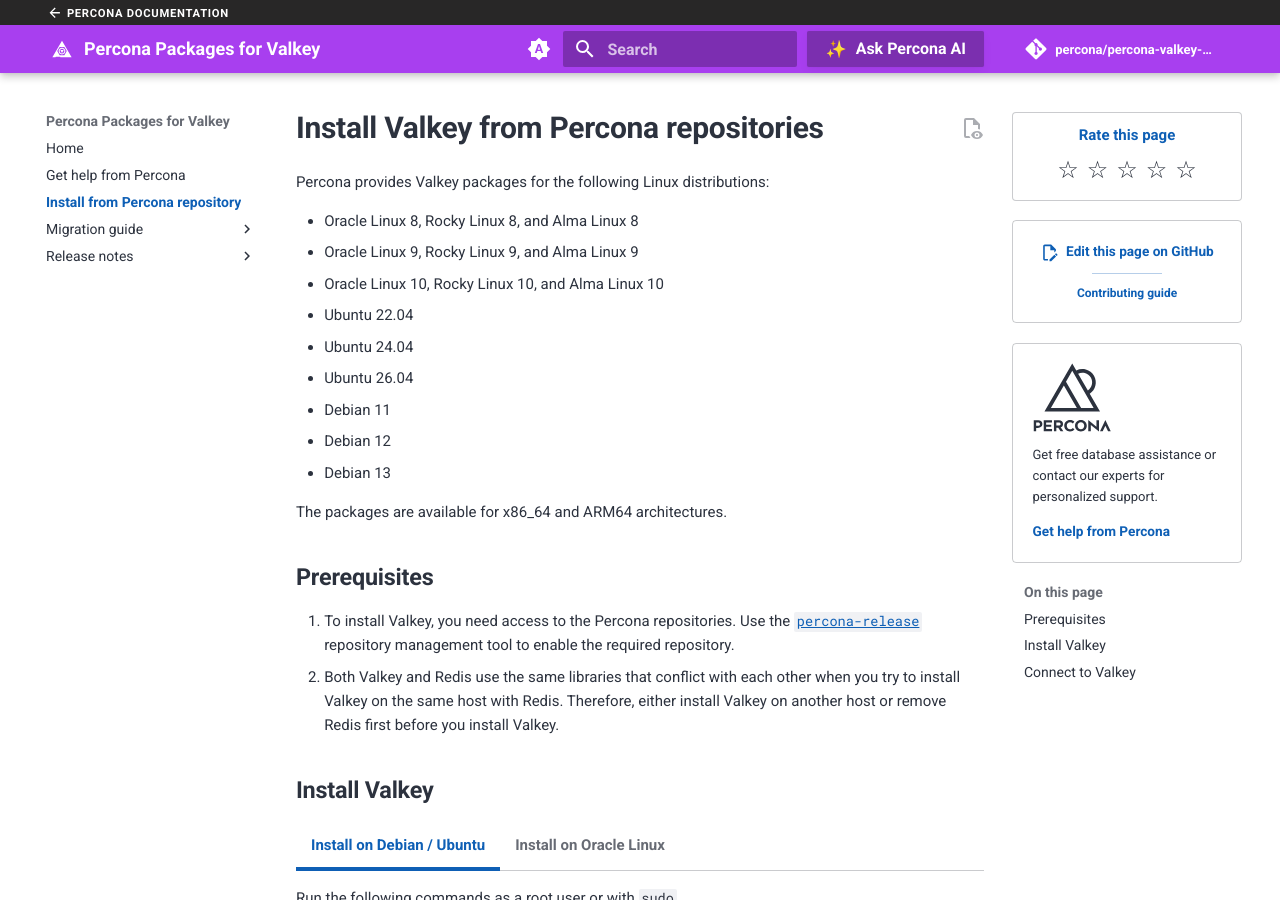
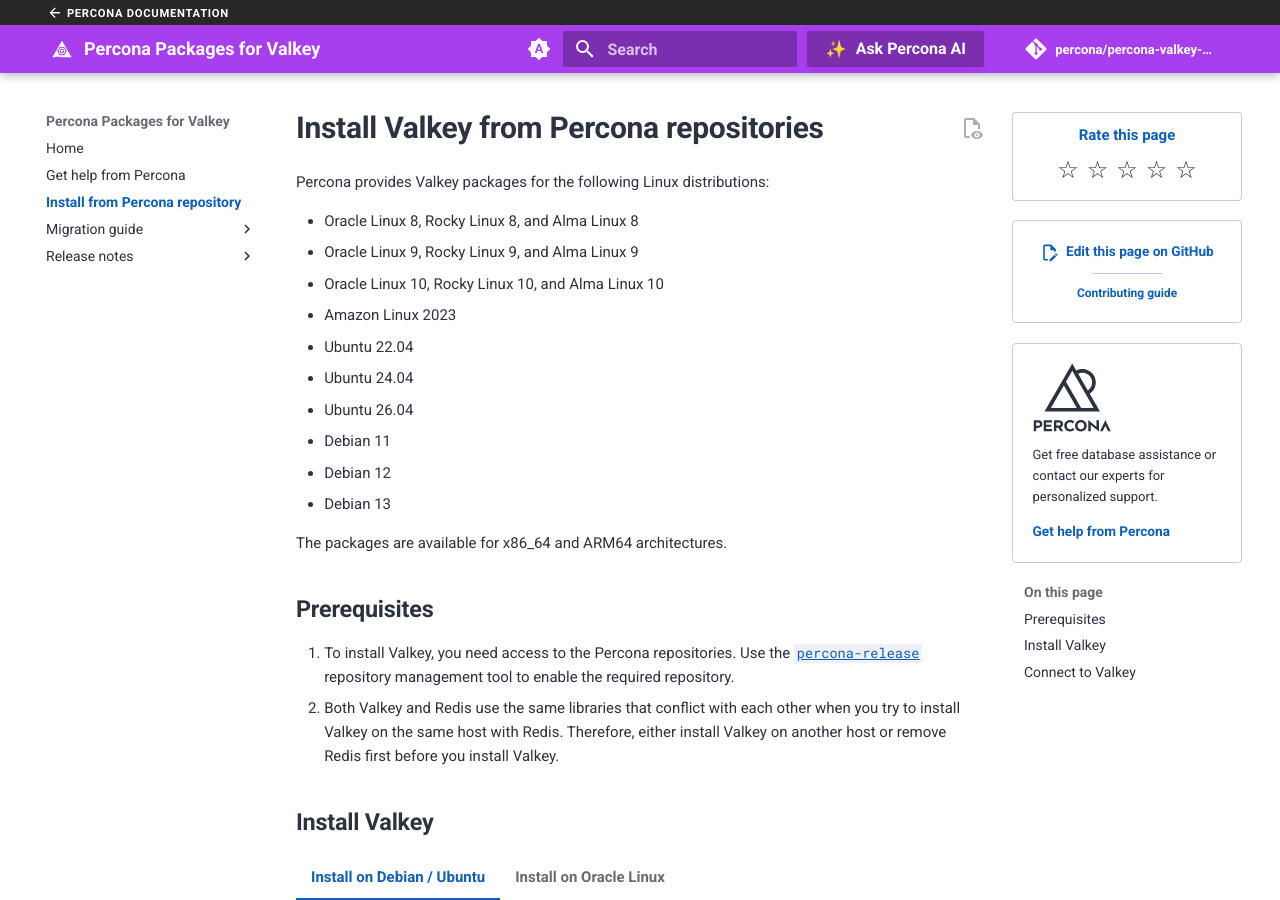
Before and after one commit to percona/percona-valkey-doc, an MkDocs documentation site: the page built from docs/installation.md, in a window 1280 px wide and 900 px high. Built offline with MkDocs 1.6.1 and Material for MkDocs 9.7.7, drawn with Linux system fonts in a browser that asks for light colours; nearby versions of some CDN libraries; some web fonts are replaced; comment, search, counter and statistics services are not loaded.

Commit message:
Update installation.md
Add Amazon Linux 2023 package support

Signed-off-by: Dragos Andriciuc <andriciucdragos@protonmail.com>

```diff
--- a/docs/installation.md
+++ b/docs/installation.md
@@ -5,6 +5,7 @@ Percona provides Valkey packages for the following Linux distributions:
 * Oracle Linux 8, Rocky Linux 8, and Alma Linux 8
 * Oracle Linux 9, Rocky Linux 9, and Alma Linux 9
 * Oracle Linux 10, Rocky Linux 10, and Alma Linux 10
+* Amazon Linux 2023
 * Ubuntu 22.04
 * Ubuntu 24.04
 * Ubuntu 26.04
```
